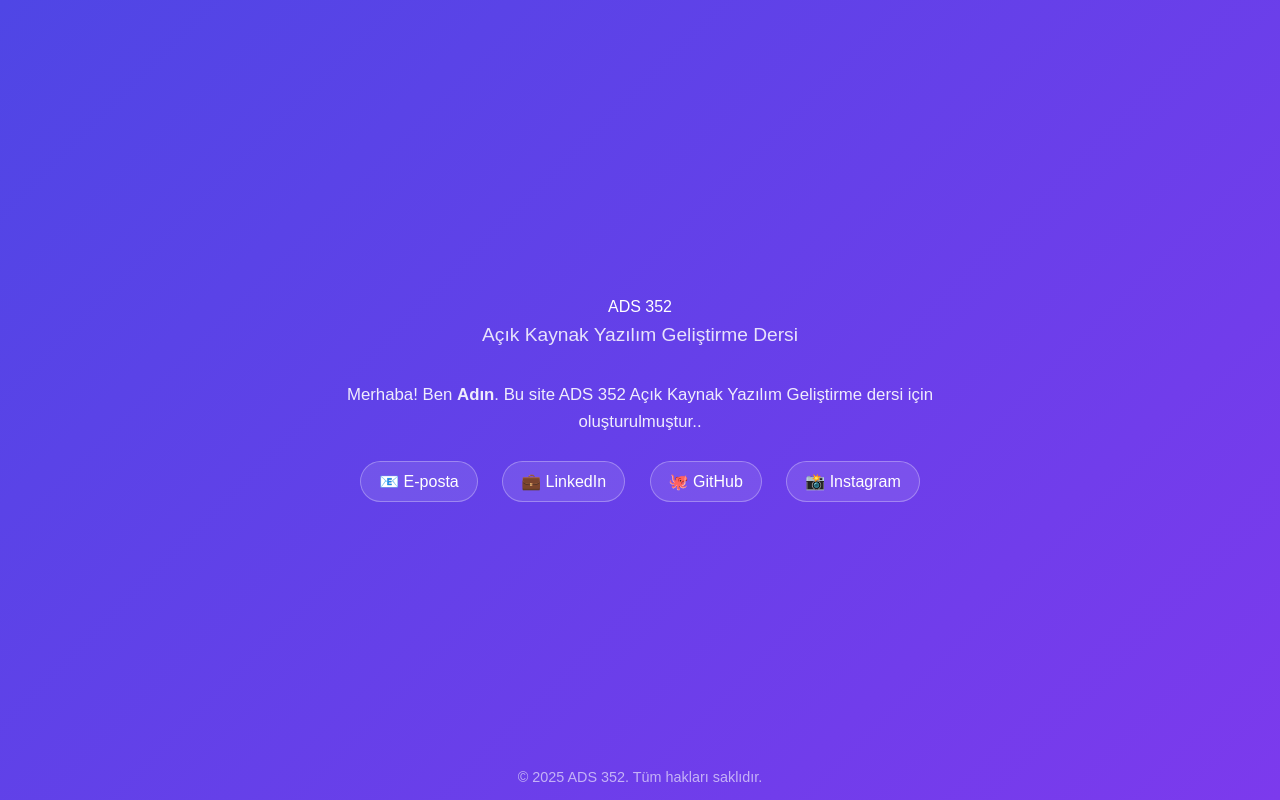
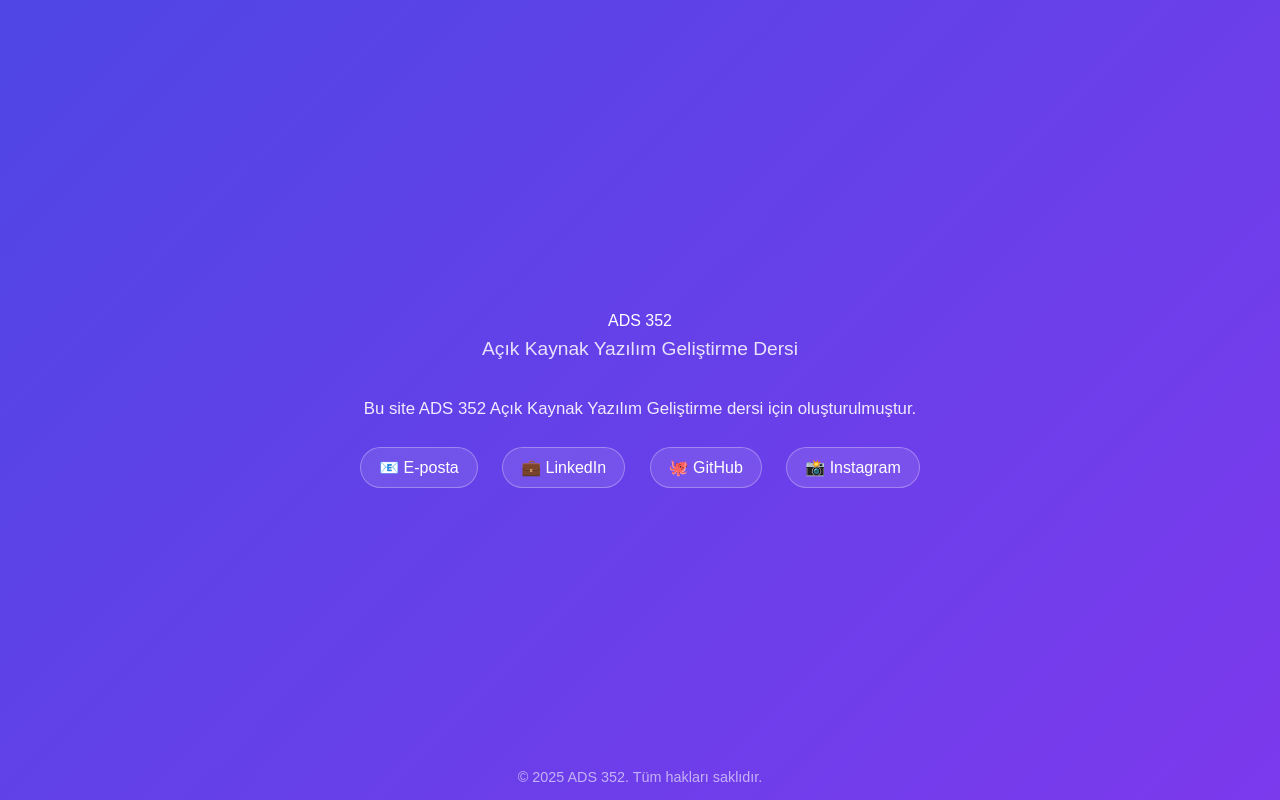
Before and after one commit to solidarge/solidarge.github.io, a plain HTML site: page index.html in a window 1280 px wide. Drawn offline with Linux system fonts and the light colour scheme.

Commit message:
Update index.html

```diff
--- a/index.html
+++ b/index.html
@@ -88,7 +88,7 @@
   </header>
 
   <main>
-    <p>Merhaba! Ben <strong>Adın</strong>. Bu site ADS 352 Açık Kaynak Yazılım Geliştirme dersi için oluşturulmuştur..</p>
+    <p> Bu site ADS 352 Açık Kaynak Yazılım Geliştirme dersi için oluşturulmuştur.</p>
 
     <div class="links">
       <a href="#" target="_blank">📧 E-posta</a>
```
